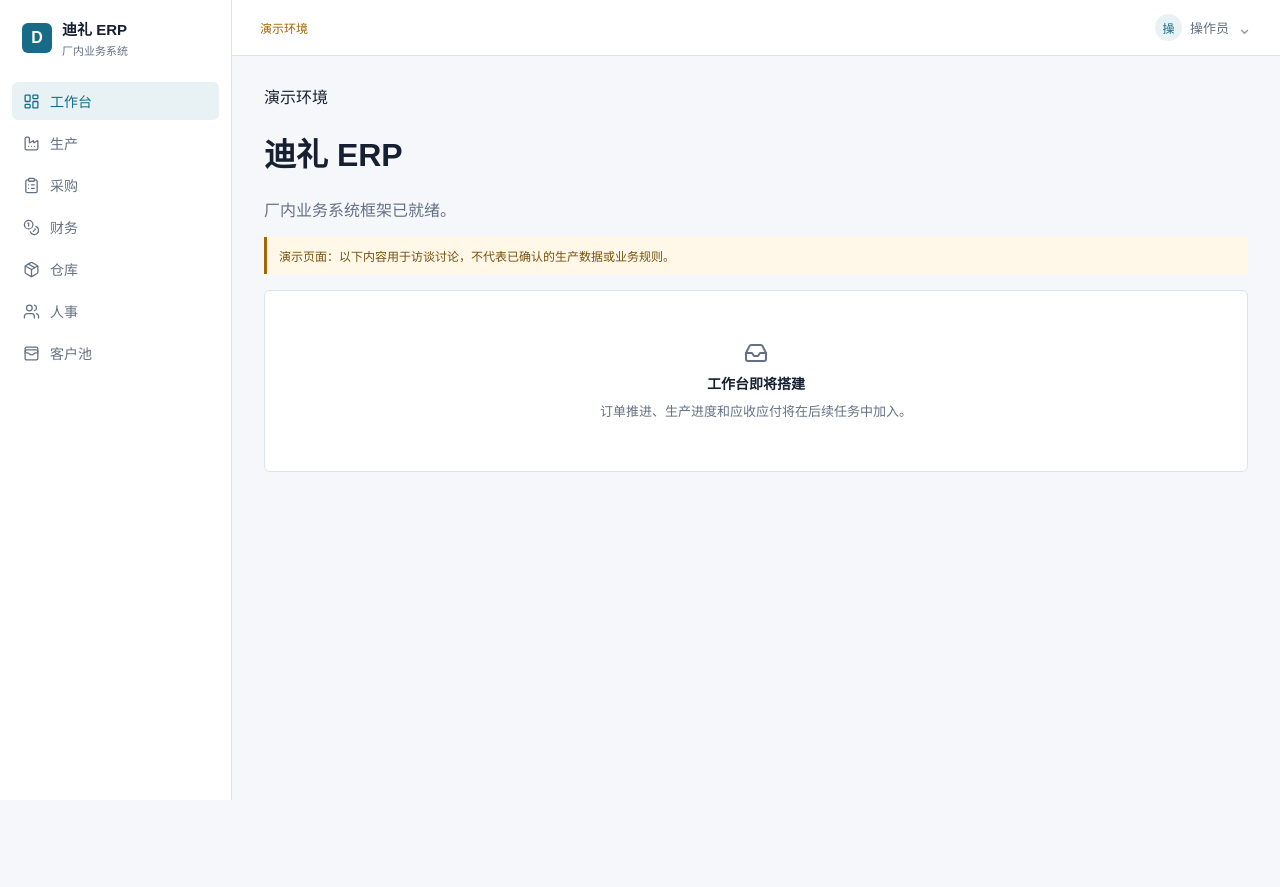
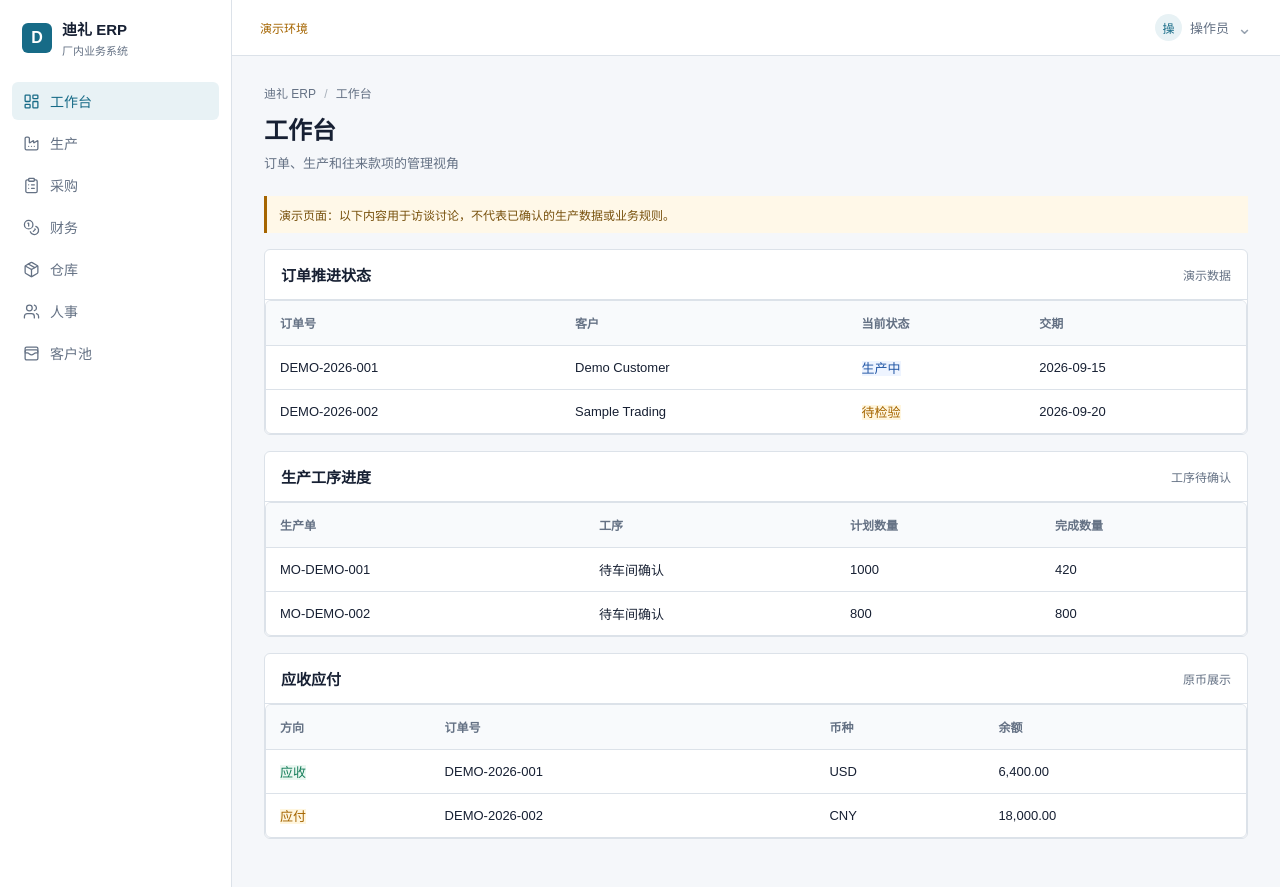
Before and after one commit to yejianqin61-cell/DileeErp, a Next.js app in the folder apps/web/: page / in a window 1280 px wide. Before the commit the page ends 800 px from the top, so only its background shows below. Built offline with nearby package versions, Linux system fonts and the light colour scheme.

Commit message:
feat(web): add workbench placeholder

```diff
--- a/apps/web/app/globals.css
+++ b/apps/web/app/globals.css
@@ -74,3 +74,7 @@ button { cursor: pointer; }
 .status-warning { color: var(--warning); background: #fff6df; border-color: #f0d69b; }
 .status-danger { color: var(--danger); background: #fff0ef; border-color: #f2c4c0; }
 .status-info { color: var(--info); background: #eef4ff; border-color: #cbdaf8; }
+.workbench-grid { display: grid; gap: 16px; }
+.table-panel .panel-body { padding: 0; }
+.table-panel .data-table { border: 0; }
+.panel-note { color: var(--text-muted); font-size: 12px; }
--- a/apps/web/app/page.tsx
+++ b/apps/web/app/page.tsx
@@ -1,6 +1 @@
-import { Badge } from "../components/ui/badge";
-import { DemoNotice, EmptyState } from "../components/feedback/states";
-
-export default function HomePage() {
-  return <><div><Badge>演示环境</Badge><h1>迪礼 ERP</h1><p style={{ color: "var(--text-muted)" }}>厂内业务系统框架已就绪。</p></div><DemoNotice /><section className="panel"><EmptyState title="工作台即将搭建" description="订单推进、生产进度和应收应付将在后续任务中加入。" /></section></>;
-}
+export { default } from "./workbench";
--- /dev/null
+++ b/apps/web/app/workbench.tsx
@@ -0,0 +1,25 @@
+"use client";
+
+import { useEffect, useState } from "react";
+import { createColumnHelper } from "@tanstack/react-table";
+import { PageHeader } from "../components/layout/app-shell";
+import { DemoNotice, EmptyState, ErrorState } from "../components/feedback/states";
+import { DataTable } from "../components/data/data-table";
+import { StatusBadge } from "../components/data/status-badge";
+import { getWorkbenchData } from "../lib/adapters/workbench-adapter";
+import type { OrderProgressRow, ProductionProgressRow, ReceivablePayableRow } from "../lib/demo-data";
+
+const orderColumns = createColumnHelper<OrderProgressRow>();
+const productionColumns = createColumnHelper<ProductionProgressRow>();
+const financeColumns = createColumnHelper<ReceivablePayableRow>();
+
+export default function WorkbenchPage() {
+  const [data, setData] = useState<Awaited<ReturnType<typeof getWorkbenchData>> | null>(null);
+  const [error, setError] = useState(false);
+  useEffect(() => { getWorkbenchData().then(setData).catch(() => setError(true)); }, []);
+  return <><PageHeader title="工作台" description="订单、生产和往来款项的管理视角" /><DemoNotice />{error ? <section className="panel"><ErrorState /></section> : <div className="workbench-grid">
+    <section className="panel table-panel"><div className="panel-heading"><h2>订单推进状态</h2><span className="panel-note">演示数据</span></div><div className="panel-body">{data ? <DataTable columns={[orderColumns.accessor("order_no", { header: "订单号" }), orderColumns.accessor("customer", { header: "客户" }), orderColumns.accessor("status", { header: "当前状态", cell: info => <StatusBadge label={info.getValue()} tone={info.getValue() === "生产中" ? "info" : "warning"} /> }), orderColumns.accessor("delivery_date", { header: "交期" })]} data={data.orderProgress} /> : <EmptyState title="正在准备工作台" description="演示数据加载中" />}</div></section>
+    <section className="panel table-panel"><div className="panel-heading"><h2>生产工序进度</h2><span className="panel-note">工序待确认</span></div><div className="panel-body">{data ? <DataTable columns={[productionColumns.accessor("production_no", { header: "生产单" }), productionColumns.accessor("operation", { header: "工序" }), productionColumns.accessor("planned_quantity", { header: "计划数量" }), productionColumns.accessor("completed_quantity", { header: "完成数量" })]} data={data.productionProgress} /> : <EmptyState />}</div></section>
+    <section className="panel table-panel"><div className="panel-heading"><h2>应收应付</h2><span className="panel-note">原币展示</span></div><div className="panel-body">{data ? <DataTable columns={[financeColumns.accessor("direction", { header: "方向", cell: info => <StatusBadge label={info.getValue()} tone={info.getValue() === "应收" ? "success" : "warning"} /> }), financeColumns.accessor("order_no", { header: "订单号" }), financeColumns.accessor("currency", { header: "币种" }), financeColumns.accessor("balance", { header: "余额" })]} data={data.receivablesPayables} /> : <EmptyState />}</div></section>
+  </div>}</>;
+}
--- a/apps/web/components/data/data-table.tsx
+++ b/apps/web/components/data/data-table.tsx
@@ -4,7 +4,7 @@ import { flexRender, getCoreRowModel, useReactTable, type ColumnDef } from "@tan
 import type { ReactNode } from "react";
 import { EmptyState, LoadingState } from "../feedback/states";
 
-export function DataTable<T>({ columns, data, loading = false, empty }: { columns: ColumnDef<T, unknown>[]; data: T[]; loading?: boolean; empty?: ReactNode }) {
+export function DataTable<T>({ columns, data, loading = false, empty }: { columns: ColumnDef<T, any>[]; data: T[]; loading?: boolean; empty?: ReactNode }) {
   const table = useReactTable({ data, columns, getCoreRowModel: getCoreRowModel() });
   if (loading) return <LoadingState />;
   if (!data.length) return <>{empty ?? <EmptyState />}</>;
```
Also changed, not shown: 2 other files (tests, documents, lock files or other folders).
